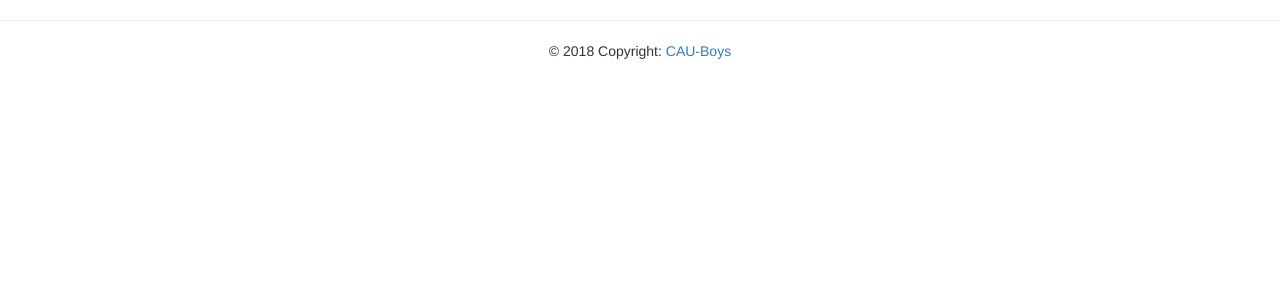
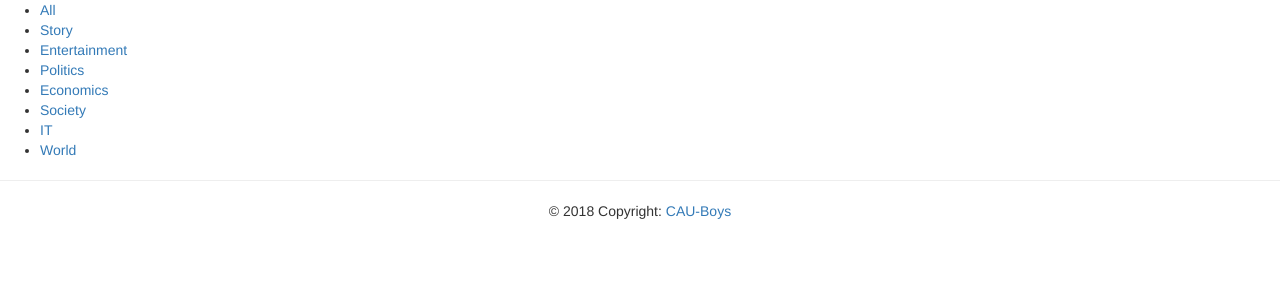
Before and after one commit to cau-boys/today_topic, a Django app: template today_topic/today_topic/templates/today_topic/base.html in a window 1280 px wide. Shown: the top 300 px of the page. Run offline with Django 3.2, Linux system fonts and the light colour scheme; the template is opened without the code that fills it, so the values that code supplies are empty; some libraries are stand-ins or nearby versions.

Commit message:
web/nav 구현

```diff
--- a/today_topic/today_topic/templates/today_topic/base.html
+++ b/today_topic/today_topic/templates/today_topic/base.html
@@ -13,14 +13,41 @@
 <body>
 <header>
     {% block nav %}
-        <!-- all | story | entertainment | politics | economics | society | it | world] -->
+        <nav>
+            <ul>
+                <li>
+                    <a href="{% url 'site:index' category='all' %}">All</a>
+                </li>
+                <li>
+                    <a href="{% url 'site:index' category='story' %}">Story</a>
+                </li>
+                <li>
+                    <a href="{% url 'site:index' category='entertainment' %}">Entertainment</a>
+                </li>
+                <li>
+                    <a href="{% url 'site:index' category='politics' %}">Politics</a>
+                </li>
+                <li>
+                    <a href="{% url 'site:index' category='economics' %}">Economics</a>
+                </li>
+                <li>
+                    <a href="{% url 'site:index' category='society' %}">Society</a>
+                </li>
+                <li>
+                    <a href="{% url 'site:index' category='it' %}">IT</a>
+                </li>
+                <li>
+                    <a href="{% url 'site:index' category='world' %}">World</a>
+                </li>
+            </ul>
+        </nav>
     {% endblock %}
 </header>
 <main>
     {% block contents %}{% endblock %}
     {% block footer %}
         <!-- FOOTER -->
-            <hr>
+        <hr>
         <footer class="container mt-3">
             <!-- Copyright -->
             <div class="text-center py-3">© 2018 Copyright:
```
